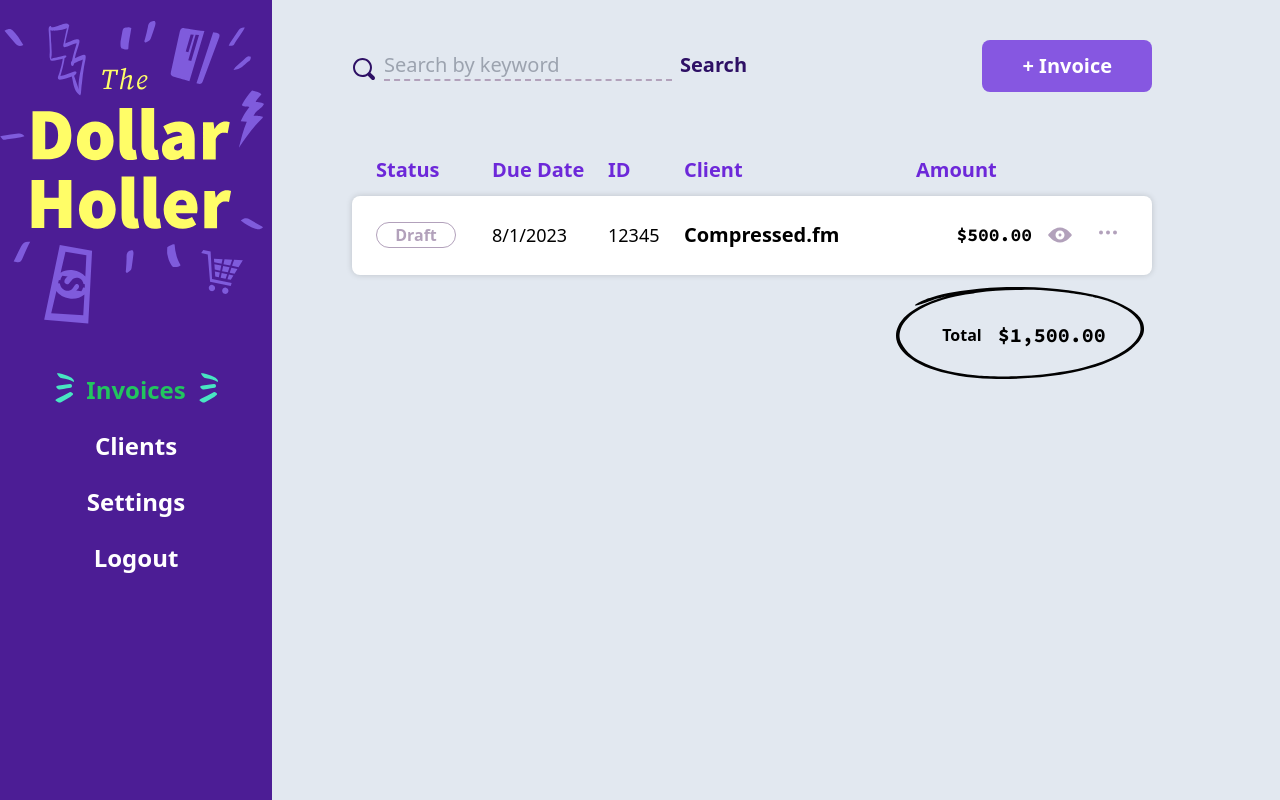
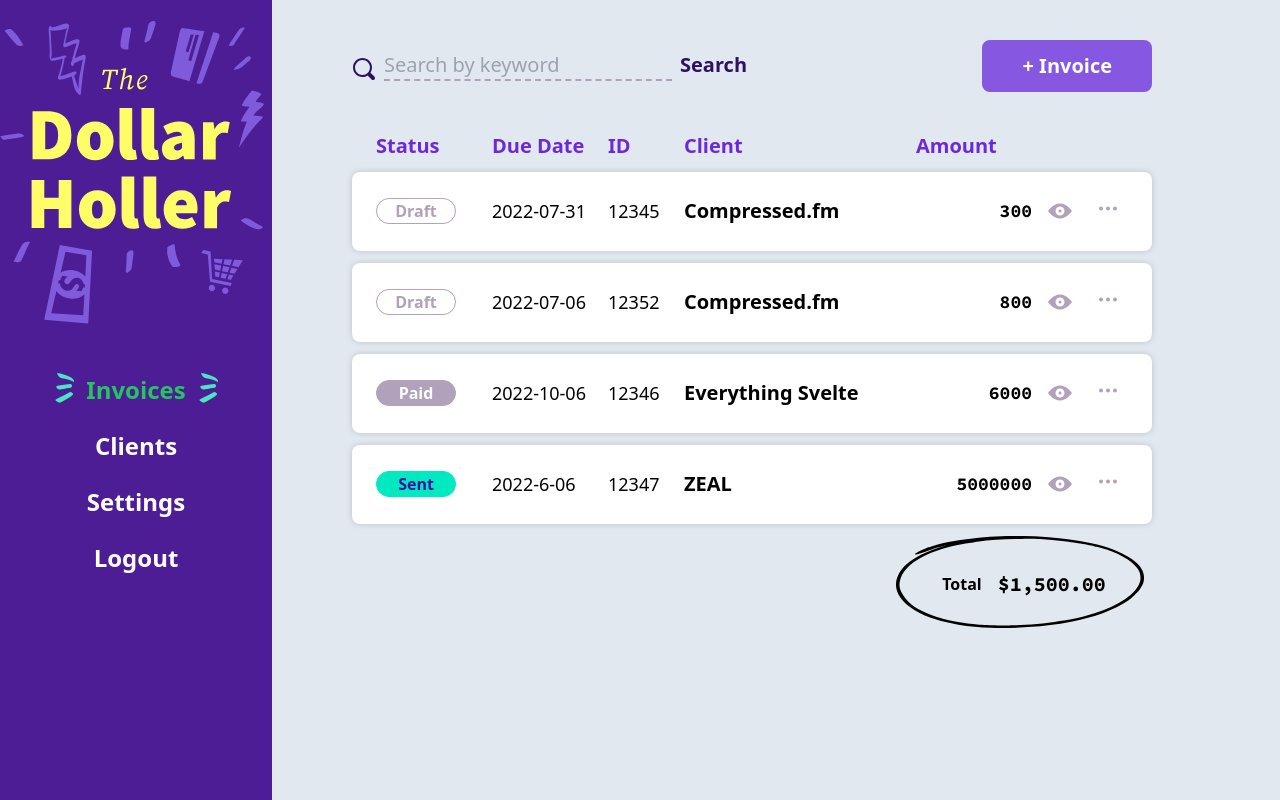
Before and after one commit to its-saran/svelte-dashboard-test, a SvelteKit app: page /invoices in a window 1280 px wide. Built offline with nearby package versions, Linux system fonts and the light colour scheme.

Commit message:
Add chart js

```diff
--- a/package.json
+++ b/package.json
@@ -27,5 +27,8 @@
 		"typescript": "^5.0.0",
 		"vite": "^4.4.2"
 	},
-	"type": "module"
+	"type": "module",
+	"dependencies": {
+		"chart.js": "^4.4.0"
+	}
 }
--- /dev/null
+++ b/src/enum.ts
@@ -0,0 +1,10 @@
+export enum InvoiceStatus {
+    draft = 'draft',
+    sent = 'sent',
+    paid = 'paid'
+}
+
+export enum ClientStatus {
+    active = 'active',
+    archive = 'archive'
+}
--- a/src/lib/components/Tag.svelte
+++ b/src/lib/components/Tag.svelte
@@ -1,5 +1,5 @@
 <script lang="ts">
-	export let label: 'draft' | 'sent' | 'current' | 'late' | 'paid' = 'draft';
+	export let label: 'draft' | 'sent' | 'current' | 'late' | 'archive' | 'paid' = 'draft';
 	export let className = '';
 </script>
 
@@ -8,7 +8,7 @@
 	class:inverted={label === 'draft'}
 	class:success={label === 'sent' || label === 'current'}
 	class:alert={label === 'late'}
-	class:archive={label === 'paid'}
+	class:archive={label === 'paid' || label === 'archive'}
 >
 	{label}
 </div>
--- /dev/null
+++ b/src/lib/stores/invoiceStore.ts
@@ -0,0 +1,8 @@
+import { writable } from "svelte/store";
+import data from "../../seed.json"
+
+export const invoices = writable<Invoice[]>([]);
+
+export const loadInvoices = () => {
+    invoices.set(data.invoices);
+}
--- /dev/null
+++ b/src/lib/utils/moneyHelper.ts
@@ -0,0 +1,17 @@
+export const sumLineItems = (lineItems: LineItem[] | undefined): number => {
+    if (!lineItems) return 0
+        return lineItems.reduce((prevValue, curValue) => prevValue + curValue.amount, 0)
+}
+
+export const centsToDollars = (cents: number): string => {
+    const dollars = cents / 100;
+    const addDecimals = twoDecimals(dollars)
+}
+
+export const twoDecimals = (myNum: number): string => {
+    return myNum.toFixed(2)
+}
+
+// export const addThousandsSeperator = (myNum: string): string => {
+//     return myNum.replace(/)
+// }
--- /dev/null
+++ b/src/routes/(dashboard)/analytics/+page.svelte
@@ -0,0 +1,32 @@
+<script lang="ts">
+	import Chart from 'chart.js/auto';
+	import { onMount } from 'svelte';
+
+	let chartValues = [20, 10, 5, 2, 20, 30, 45];
+	let chartLabels = ['January', 'February', 'March', 'April', 'May', 'June', 'July'];
+	let ctx;
+	let chartCanvas: any;
+
+	onMount(() => {
+		ctx = chartCanvas.getContext('2d');
+		var chart = new Chart(ctx, {
+			type: 'line',
+			data: {
+				labels: chartLabels,
+				datasets: [
+					{
+						label: 'Revenue',
+						borderColor: 'rgb(114, 32, 168)',
+						backgroundColor: 'rgb(181, 90, 242)',
+						pointBackgroundColor: 'rgb(114, 32, 168)',
+						pointRadius: 3,
+						data: chartValues,
+						fill: true
+					}
+				]
+			}
+		});
+	});
+</script>
+
+<canvas bind:this={chartCanvas} id="myChart"></canvas>
--- a/src/routes/(dashboard)/invoices/+page.svelte
+++ b/src/routes/(dashboard)/invoices/+page.svelte
@@ -1,9 +1,14 @@
 <script lang="ts">
+	import { invoices, loadInvoices } from '$lib/stores/invoiceStore';
+	import { onMount } from 'svelte';
 	import Search from '$lib/components/Search.svelte';
-	import Tag from '$lib/components/Tag.svelte';
-	import View from '$lib/components/icons/View.svelte';
-	import ThreeDots from '$lib/components/icons/ThreeDots.svelte';
 	import CircledAmount from '$lib/components/circledAmount.svelte';
+	import InvoiceRow from './InvoiceRow.svelte';
+
+	onMount(() => {
+		loadInvoices();
+		console.log($invoices);
+	});
 </script>
 
 <svelte:head>
@@ -11,7 +16,7 @@
 </svelte:head>
 
 <div
-	class="flex flex-col-reverse md:flex-row items-start justify-between md:items-center mb-7 lg:mb-16 gap-y-5 md:gap-y-4"
+	class="flex flex-col-reverse md:flex-row items-start justify-between md:items-center mb-7 lg:mb-10 gap-y-5 md:gap-y-4"
 >
 	<!-- Search field -->
 	<Search />
@@ -40,21 +45,9 @@
 	</div>
 
 	<!-- invoices -->
-	<div
-		class="invoice-table invoice-row items-center rounded-lg bg-white py-3 shadow-tableRow lg:py-6"
-	>
-		<div class="status"><Tag className="ml-auto lg:ml-0" label="draft" /></div>
-		<div class="text-sm lg:text-lg dueDate">8/1/2023</div>
-		<div class="text-sm lg:text-lg invoiceNumber">12345</div>
-		<div class="text-base lg:text-xl font-bold clientName">Compressed.fm</div>
-		<div class="text-sm lg:text-lg font-mono font-bold amount text-right">$500.00</div>
-		<div class="text-sm lg:text-lg center viewButton hidden lg:block">
-			<a href="" class="text-pastelPurple hover:text-daisyBush"><View /></a>
-		</div>
-		<div class="text-sm lg:text-lg center moreButton hidden lg:block">
-			<button class="text-pastelPurple hover:text-daisyBush"><ThreeDots /></button>
-		</div>
-	</div>
+	{#each $invoices as invoice}
+		<InvoiceRow {invoice} />
+	{/each}
 </div>
 
 <CircledAmount label="Total" amount="$1,500.00" />
@@ -63,45 +56,4 @@
 	.table-header {
 		@apply text-xl font-bold leading-snug;
 	}
-
-	.invoice-row {
-		grid-template-areas:
-			'invoiceNumber invoiceNumber'
-			'clientName amount'
-			'dueDate status';
-	}
-
-	@media (min-width: 1024px) {
-		.invoice-row {
-			grid-template-areas: 'status dueDate invoiceNumber clientName amount viewButton moreButton';
-		}
-	}
-
-	.invoice-row .status {
-		grid-area: status;
-	}
-
-	.invoice-row .dueDate {
-		grid-area: dueDate;
-	}
-
-	.invoice-row .invoiceNumber {
-		grid-area: invoiceNumber;
-	}
-
-	.invoice-row .clientName {
-		grid-area: clientName;
-	}
-
-	.invoice-row .amount {
-		grid-area: amount;
-	}
-
-	.invoice-row .viewButton {
-		grid-area: viewButton;
-	}
-
-	.invoice-row .moreButton {
-		grid-area: moreButton;
-	}
 </style>
--- /dev/null
+++ b/src/routes/(dashboard)/invoices/InvoiceRow.svelte
@@ -0,0 +1,69 @@
+<script lang="ts">
+	import Tag from '$lib/components/Tag.svelte';
+	import View from '$lib/components/icons/View.svelte';
+	import ThreeDots from '$lib/components/icons/ThreeDots.svelte';
+	import { sumLineItems } from '$lib/utils/moneyHelper';
+
+	export let invoice: Invoice;
+</script>
+
+<div
+	class="invoice-table invoice-row items-center rounded-lg bg-white py-3 shadow-tableRow lg:py-6"
+>
+	<div class="status"><Tag className="ml-auto lg:ml-0" label={invoice.invoiceStatus} /></div>
+	<div class="text-sm lg:text-lg dueDate">{invoice.dueDate}</div>
+	<div class="text-sm lg:text-lg invoiceNumber">{invoice.invoiceNumber}</div>
+	<div class="text-base lg:text-xl font-bold clientName">{invoice.client.name}</div>
+	<div class="text-sm lg:text-lg font-mono font-bold amount text-right">
+		{sumLineItems(invoice.lineItems)}
+	</div>
+	<div class="text-sm lg:text-lg center viewButton hidden lg:block">
+		<a href="" class="text-pastelPurple hover:text-daisyBush"><View /></a>
+	</div>
+	<div class="text-sm lg:text-lg center moreButton hidden lg:block">
+		<button class="text-pastelPurple hover:text-daisyBush"><ThreeDots /></button>
+	</div>
+</div>
+
+<style class="postcss">
+	.invoice-row {
+		grid-template-areas:
+			'invoiceNumber invoiceNumber'
+			'clientName amount'
+			'dueDate status';
+	}
+
+	@media (min-width: 1024px) {
+		.invoice-row {
+			grid-template-areas: 'status dueDate invoiceNumber clientName amount viewButton moreButton';
+		}
+	}
+
+	.invoice-row .status {
+		grid-area: status;
+	}
+
+	.invoice-row .dueDate {
+		grid-area: dueDate;
+	}
+
+	.invoice-row .invoiceNumber {
+		grid-area: invoiceNumber;
+	}
+
+	.invoice-row .clientName {
+		grid-area: clientName;
+	}
+
+	.invoice-row .amount {
+		grid-area: amount;
+	}
+
+	.invoice-row .viewButton {
+		grid-area: viewButton;
+	}
+
+	.invoice-row .moreButton {
+		grid-area: moreButton;
+	}
+</style>
--- a/src/routes/+page.svelte
+++ b/src/routes/+page.svelte
@@ -1 +1,5 @@
-<h1 class="text-3xl font-bold underline">Hello world!</h1>
+<div class="flex items-center justify-center h-screen">
+	<a href="/analytics">
+		<h1 class="text-3xl font-bold text-green-700">View Dashboard</h1>
+	</a>
+</div>
--- /dev/null
+++ b/src/seed.json
@@ -0,0 +1,130 @@
+{
+    "invoices": [
+      {
+        "client": {
+          "city": "Somewhereville",
+          "clientStatus": "active",
+          "email": "compressed@example.com",
+          "id": "1",
+          "name": "Compressed.fm",
+          "state": "TN",
+          "street": "123 Main Street",
+          "zip": "12345"
+        },
+        "createdAt": "2022-07-01",
+        "dueDate": "2022-07-31",
+        "id": "1",
+        "invoiceNumber": "12345",
+        "invoiceStatus": "draft",
+        "issueDate": "2022-07-01",
+        "lineItems": [
+          {
+            "amount": 100,
+            "description": "Podcast Episode #1",
+            "id": "1",
+            "quantity": 1
+          },
+          {
+            "amount": 200,
+            "description": "Podcast Episode #2",
+            "id": "2",
+            "quantity": 1
+          }
+        ],
+        "notes": "**This** please.",
+        "subject": "Podcast Episodes",
+        "terms": "_Pay_ me."
+      },
+      {
+        "client": {
+          "city": "Somewhereville",
+          "clientStatus": "active",
+          "email": "compressed@example.com",
+          "id": "1",
+          "name": "Compressed.fm",
+          "state": "TN",
+          "street": "123 Main Street",
+          "zip": "12345"
+        },
+        "createdAt": "2022-07-01",
+        "dueDate": "2022-07-06",
+        "id": "2",
+        "invoiceNumber": "12352",
+        "invoiceStatus": "draft",
+        "issueDate": "2022-07-08",
+        "lineItems": [
+          {
+            "amount": 300,
+            "description": "Podcast Episode #1",
+            "id": "3",
+            "quantity": 1
+          },
+          {
+            "amount": 500,
+            "description": "Podcast Episode #2",
+            "id": "4",
+            "quantity": 1
+          }
+        ],
+        "subject": "Podcast Episodes"
+      },
+      {
+        "client": {
+          "city": "Nowhereville",
+          "email": "svelte@example.com",
+          "id": "2",
+          "name": "Everything Svelte",
+          "state": "FL",
+          "street": "456 State Street",
+          "zip": "98765"
+        },
+        "createdAt": "2022-07-01",
+        "dueDate": "2022-10-06",
+        "id": "5",
+        "invoiceNumber": "12346",
+        "invoiceStatus": "paid",
+        "issueDate": "2022-07-01",
+        "lineItems": [
+          {
+            "amount": 1000,
+            "description": "Complete Tier",
+            "id": "5",
+            "quantity": 1
+          },
+          {
+            "amount": 5000,
+            "description": "Starter Tier",
+            "id": "6",
+            "quantity": 2
+          }
+        ],
+        "subject": "Course Material"
+      },
+      {
+        "client": {
+          "city": "Anywhereville",
+          "email": "zeal@example.com",
+          "id": "3",
+          "name": "ZEAL",
+          "state": "CA",
+          "street": "789 Common Drive",
+          "zip": "56789"
+        },
+        "createdAt": "2022-07-01",
+        "dueDate": "2022-6-06",
+        "id": "7",
+        "invoiceNumber": "12347",
+        "invoiceStatus": "sent",
+        "issueDate": "2022-07-01",
+        "lineItems": [
+          {
+            "amount": 5000000,
+            "description": "Website Design",
+            "id": "4",
+            "quantity": 1
+          }
+        ],
+        "subject": "Website"
+      }
+    ]
+  }
```
Also changed, not shown: src/global.d.ts (added, +31 -0 lines), 1 other file (tests, documents, lock files or other folders).
